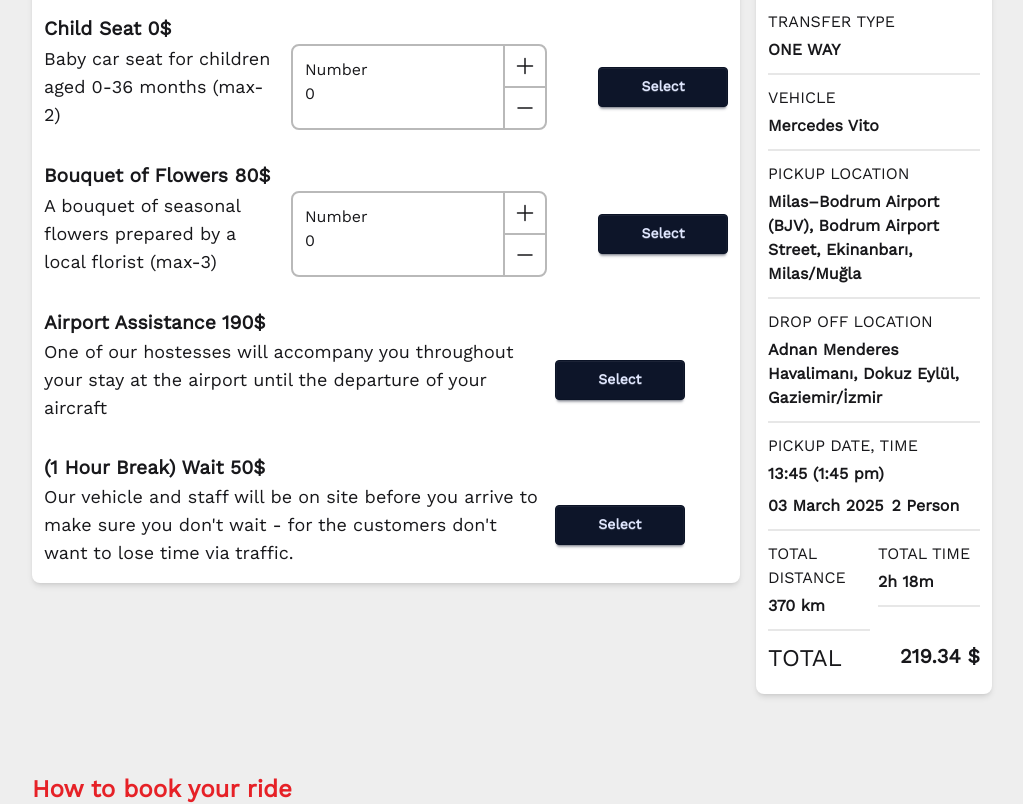
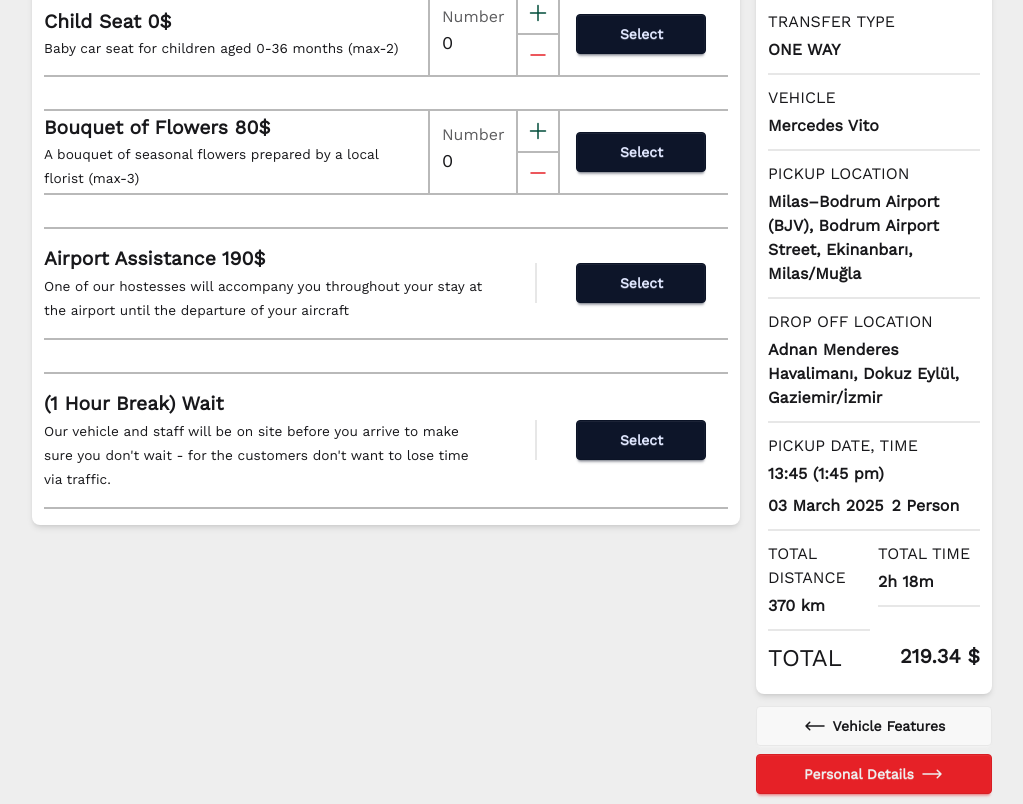
Before and after one commit to serin-gorkem/OakTravel, a React (Vite) app: page /OakTravel/extras in a window 1280 px wide. Shown: the part 266-1070 px from the top of the page, without its empty margins (128-1151 px from the left). Built offline with nearby package versions, Linux system fonts and the light colour scheme; no server answers.

Commit message:
feat:Extras extra option UI Desktop version pt2, Extras page UI Design pt3

```diff
--- a/src/Extras.jsx
+++ b/src/Extras.jsx
@@ -13,9 +13,7 @@
 const Nav = lazy(() => import("./components/Nav"));
 const Steps = lazy(() => import("./sections/Steps"));
 const PageIndicator = lazy(() => import("./components/PageIndicator"));
-  const ExtrasSummaryCard = lazy(() =>
-    import("./components/ExtrasSummaryCard")
-  );
+const ExtrasSummaryCard = lazy(() => import("./components/ExtrasSummaryCard"));
 
 {
   /* API Keys and images import */
@@ -37,15 +35,19 @@ import ExtrasCard from "./components/ExtrasCard";
           <div className="lg:hidden block">
             {/* Use switch case to change the page indicator */}
             <PageIndicator activePage={"Extras"} />
-              <ExtrasCard/>
+            <ExtrasCard />
           </div>
           <aside className="flex flex-col gap-3 xl:w-4/12 lg:w-5/12">
             <ExtrasSummaryCard
               img={CarVitoIMG}
               transferType={"ONE WAY"}
               vehicleType={"Mercedes Vito"}
-                pickupLocation={"Milas–Bodrum Airport (BJV), Bodrum Airport Street, Ekinanbarı, Milas/Muğla"}
-                dropOffLocation={"Adnan Menderes Havalimanı, Dokuz Eylül, Gaziemir/İzmir"}
+              pickupLocation={
+                "Milas–Bodrum Airport (BJV), Bodrum Airport Street, Ekinanbarı, Milas/Muğla"
+              }
+              dropOffLocation={
+                "Adnan Menderes Havalimanı, Dokuz Eylül, Gaziemir/İzmir"
+              }
               pickupTime={"13:45 (1:45 pm)"}
               pickupDate={"03 March 2025"}
               pickupPerson={"2"}
@@ -53,18 +55,55 @@ import ExtrasCard from "./components/ExtrasCard";
               totalTime={"2h 18m"}
               totalPrice={"219.34 $"}
             />
+            {/* Navigation Buttons */}
+            <div className="flex md:flex-wrap gap-2 justify-between w-full">
+              <button className="btn w-5/12 px-0 md:w-full btn-gray">
+                <svg
+                  xmlns="http://www.w3.org/2000/svg"
+                  fill="none"
+                  viewBox="0 0 24 24"
+                  strokeWidth={1.5}
+                  stroke="currentColor"
+                  className="size-6"
+                >
+                  <path
+                    strokeLinecap="round"
+                    strokeLinejoin="round"
+                    d="M6.75 15.75 3 12m0 0 3.75-3.75M3 12h18"
+                  />
+                </svg>
+                Vehicle Features
+              </button>
+              <button className="btn w-5/12 px-0 md:w-full btn-warning text-base-100">
+                Personal Details
+                <svg
+                  xmlns="http://www.w3.org/2000/svg"
+                  fill="none"
+                  viewBox="0 0 24 24"
+                  strokeWidth={1.5}
+                  stroke="currentColor"
+                  className="size-6"
+                >
+                  <path
+                    strokeLinecap="round"
+                    strokeLinejoin="round"
+                    d="M17.25 8.25 21 12m0 0-3.75 3.75M21 12H3"
+                  />
+                </svg>
+              </button>
+            </div>
           </aside>
           <div className="lg:w-full flex flex-col gap-4">
-              <div className="hidden lg:block">
+            <div className="hidden lg:flex lg:flex-col lg:gap-4">
               <PageIndicator />
-                <ExtrasCard/>
+              <ExtrasCard />
             </div>
           </div>
         </section>
         <div className="[&>section]:max-w-full">
           <Steps />
         </div>
-          <div className="bg-primary h-fit">
+        <div className="bg-primary h-fit mt-10">
           <Footer />
         </div>
       </div>
--- a/src/VehicleFeatures.jsx
+++ b/src/VehicleFeatures.jsx
@@ -180,7 +180,7 @@ const VehicleFeatures = memo(function () {
         <div className="[&>section]:max-w-full">
           <Steps />
         </div>
-        <div className="bg-primary h-fit">
+        <div className="bg-primary h-fit mt-10">
           <Footer />
         </div>
       </div>
--- a/src/components/ExtrasCard.jsx
+++ b/src/components/ExtrasCard.jsx
@@ -4,19 +4,31 @@ const ExtrasCard = memo(function () {
   const [childSeatNumber, setChildSeatNumber] = useState(0);
   const [flowersNumber, setFlowersNumber] = useState(0);
   function increase(type) {
-    console.log(type);
-    if(type ==="child-seat" && childSeatNumber < 2){
+    switch (true) {
+      case type === "child-seat" && childSeatNumber < 2:
         setChildSeatNumber(childSeatNumber + 1);
-    }else if(type === "flower" && flowersNumber < 3){
+        break;
+
+      case type === "flowers" && flowersNumber < 3:
         setFlowersNumber(flowersNumber + 1);
+        break;
+
+      default:
+        break;
     }
   }
   function decrease(type) {
-    console.log("decrease");
-    if(type ==="child-seat" && childSeatNumber > 0){
+    switch (true) {
+      case type === "child-seat" && childSeatNumber > 0:
         setChildSeatNumber(childSeatNumber - 1);
-    }else if(type === "flower" && flowersNumber > 0){
+        break;
+
+      case type === "flowers" && flowersNumber > 0:
         setFlowersNumber(flowersNumber - 1);
+        break;
+
+      default:
+        break;
     }
   }
   return (
@@ -40,16 +52,19 @@ const ExtrasCard = memo(function () {
           Extra options
         </figcaption>
       </figure>
-      <div className="divider my-1"></div>
-      <form className="flex flex-col justify-between gap-8">
+      <div className="divider my-1 md:hidden"></div>
+      {/* Mobile Form Container */}
+      <form className="flex flex-col md:hidden justify-between gap-8">
         <fieldset className="flex flex-col md:justify-between md:items-center md:w-full md:flex-row gap-3">
-          <legend className="font-bold text-[clamp(1rem,0.9142rem+0.3661vw,1.5rem)] ">Child Seat 0$</legend>
+          <legend className="font-bold text-[clamp(1rem,0.9142rem+0.3661vw,1.5rem)] ">
+            Child Seat 0$
+          </legend>
           <label className="md:text-lg">
             Baby car seat for children aged 0-36 months (max-2)
           </label>
           {/*Button Box Container */}
           <div className="flex flex-col md:flex-row gap-2 md:w-fit justify-between md:items-center">
-          {/* Numbers Box */}
+            {/* Numbers Box */}
             <div className="flex justify-between w-full md:w-64 rounded-box h-fit border-2 border-[#B9B9B9]">
               <div className="p-3">
                 <h3>Number</h3>
@@ -58,7 +73,7 @@ const ExtrasCard = memo(function () {
               <div>
                 <div
                   onClick={() => increase("child-seat")}
-                  className="border-l-2 cursor-pointer border-b-2 border-[#B9B9B9] p-2"
+                  className="border-l-2 cursor-pointer border-b-2 active:bg-base-100 border-[#B9B9B9] p-2"
                 >
                   <svg
                     xmlns="http://www.w3.org/2000/svg"
@@ -66,7 +81,7 @@ const ExtrasCard = memo(function () {
                     viewBox="0 0 24 24"
                     strokeWidth={1.5}
                     stroke="currentColor"
-                    className="size-6"
+                    className="size-6 text-success-content"
                   >
                     <path
                       strokeLinecap="round"
@@ -77,7 +92,7 @@ const ExtrasCard = memo(function () {
                 </div>
                 <div
                   onClick={() => decrease("child-seat", 1)}
-                  className="border-l-2 cursor-pointer border-[#B9B9B9] p-2"
+                  className="border-l-2 cursor-pointer active:bg-base-100 border-[#B9B9B9] p-2"
                 >
                   <svg
                     xmlns="http://www.w3.org/2000/svg"
@@ -85,7 +100,7 @@ const ExtrasCard = memo(function () {
                     viewBox="0 0 24 24"
                     strokeWidth={1.5}
                     stroke="currentColor"
-                    className="size-6"
+                    className="size-6 text-warning"
                   >
                     <path
                       strokeLinecap="round"
@@ -102,21 +117,23 @@ const ExtrasCard = memo(function () {
           </div>
         </fieldset>
         <fieldset className="flex flex-col md:justify-between md:items-center md:w-full md:flex-row gap-3">
-          <legend className="font-bold text-[clamp(1rem,0.9142rem+0.3661vw,1.5rem)] ">Bouquet of Flowers 80$</legend>
+          <legend className="font-bold text-[clamp(1rem,0.9142rem+0.3661vw,1.5rem)] ">
+            Bouquet of Flowers 80$
+          </legend>
           <label className="md:text-lg">
             A bouquet of seasonal flowers prepared by a local florist (max-3)
           </label>
           {/*Button Box Container */}
           <div className="flex flex-col md:flex-row gap-2 md:w-fit justify-between md:items-center">
-          {/* Numbers Box */}
+            {/* Numbers Box */}
             <div className="flex justify-between w-full md:w-64 rounded-box h-fit border-2 border-[#B9B9B9]">
               <div className="p-3">
                 <h3>Number</h3>
-                <p>{childSeatNumber}</p>
+                <p>{flowersNumber}</p>
               </div>
               <div>
                 <div
-                  onClick={() => increase("flower")}
+                  onClick={() => increase("flowers")}
                   className="border-l-2 cursor-pointer border-b-2 border-[#B9B9B9] p-2"
                 >
                   <svg
@@ -125,7 +142,7 @@ const ExtrasCard = memo(function () {
                     viewBox="0 0 24 24"
                     strokeWidth={1.5}
                     stroke="currentColor"
-                    className="size-6"
+                    className="size-6 text-success-content"
                   >
                     <path
                       strokeLinecap="round"
@@ -135,7 +152,7 @@ const ExtrasCard = memo(function () {
                   </svg>
                 </div>
                 <div
-                  onClick={() => decrease("flower", 1)}
+                  onClick={() => decrease("flowers", 1)}
                   className="border-l-2 cursor-pointer border-[#B9B9B9] p-2"
                 >
                   <svg
@@ -144,7 +161,7 @@ const ExtrasCard = memo(function () {
                     viewBox="0 0 24 24"
                     strokeWidth={1.5}
                     stroke="currentColor"
-                    className="size-6"
+                    className="size-6 text-warning"
                   >
                     <path
                       strokeLinecap="round"
@@ -161,32 +178,200 @@ const ExtrasCard = memo(function () {
           </div>
         </fieldset>
         <fieldset className="flex flex-col md:justify-between md:items-center md:w-full md:flex-row gap-3">
-          <legend className="font-bold text-[clamp(1rem,0.9142rem+0.3661vw,1.5rem)] ">Airport Assistance 190$</legend>
+          <legend className="font-bold text-[clamp(1rem,0.9142rem+0.3661vw,1.5rem)] ">
+            Airport Assistance 190$
+          </legend>
           <label className="md:text-lg">
-            One of our hostesses will accompany you throughout your stay at the airport until the departure of your aircraft
+            One of our hostesses will accompany you throughout your stay at the
+            airport until the departure of your aircraft
           </label>
           {/*Button Box Container */}
           <div className="flex flex-col md:flex-row gap-2 md:w-fit justify-between md:items-center">
-          {/* Numbers Box */}
+            {/* Numbers Box */}
             <button className="btn btn-primary w-1/2 md:w-3/12 px-16">
               Select
             </button>
           </div>
         </fieldset>
         <fieldset className="flex flex-col md:justify-between md:items-center md:w-full md:flex-row gap-3">
-          <legend className="font-bold text-[clamp(1rem,0.9142rem+0.3661vw,1.5rem)] ">(1 Hour Break) Wait 50$</legend>
+          <legend className="font-bold text-[clamp(1rem,0.9142rem+0.3661vw,1.5rem)] ">
+            (1 Hour Break) Wait 50$
+          </legend>
           <label className="md:text-lg">
-          Our vehicle and staff will be on site before you arrive to make sure you don't wait - for the customers don't want to lose time via traffic.
+            Our vehicle and staff will be on site before you arrive to make sure
+            you don't wait - for the customers don't want to lose time via
+            traffic.
           </label>
           {/*Button Box Container */}
           <div className="flex flex-col md:flex-row gap-2 md:w-fit justify-between md:items-center">
-          {/* Numbers Box */}
+            {/* Numbers Box */}
             <button className="btn btn-primary w-1/2 md:w-3/12 px-16">
               Select
             </button>
           </div>
         </fieldset>
       </form>
+      {/* Desktop Form Container */}
+      <form className="hidden md:flex md:flex-col justify-between gap-8">
+        <fieldset className="flex border-y-2 border-[#B9B9B9] items-center justify-between w-full">
+          <div>
+            <h1 className="font-bold text-[clamp(1rem,0.9142rem+0.3661vw,1.5rem)] ">
+              Child Seat 0$
+            </h1>
+            <label className="text-[clamp(0.75rem,0.7071rem+0.1831vw,1rem))]">
+              Baby car seat for children aged 0-36 months (max-2)
+            </label>
+          </div>
+          <div className="flex items-center justify-center gap-4">
+            <div className="border-x-2 border-[#B9B9B9] flex h-full ">
+              <div className="p-3">
+                <h3 className="text-base opacity-70">Number</h3>
+                <p className="text-lg">{childSeatNumber}</p>
+              </div>
+              <div className="flex flex-col justify-between">
+                <div
+                  onClick={() => increase("child-seat")}
+                  className="border-l-2 cursor-pointer hover:bg-base-100 border-b-2 border-[#B9B9B9] p-2"
+                >
+                  <svg
+                    xmlns="http://www.w3.org/2000/svg"
+                    fill="none"
+                    viewBox="0 0 24 24"
+                    strokeWidth={1.5}
+                    stroke="currentColor"
+                    className="size-6 text-success-content"
+                  >
+                    <path
+                      strokeLinecap="round"
+                      strokeLinejoin="round"
+                      d="M12 4.5v15m7.5-7.5h-15"
+                    />
+                  </svg>
+                </div>
+                <div
+                  onClick={() => decrease("child-seat", 1)}
+                  className="border-l-2 cursor-pointer hover:bg-base-100 border-[#B9B9B9] p-2"
+                >
+                  <svg
+                    xmlns="http://www.w3.org/2000/svg"
+                    fill="none"
+                    viewBox="0 0 24 24"
+                    strokeWidth={1.5}
+                    stroke="currentColor"
+                    className="size-6 text-warning"
+                  >
+                    <path
+                      strokeLinecap="round"
+                      strokeLinejoin="round"
+                      d="M5 12h14"
+                    />
+                  </svg>
+                </div>
+              </div>
+            </div>
+            <button className="btn btn-primary hover:bg-base-300 hover:text-primary w-2/12 px-16">
+              Select
+            </button>
+          </div>
+        </fieldset>
+        <fieldset className="flex border-y-2 border-[#B9B9B9] items-center justify-between w-full">
+          <div>
+            <h1 className="font-bold text-[clamp(1rem,0.9142rem+0.3661vw,1.5rem)] ">
+              Bouquet of Flowers 80$
+            </h1>
+            <label className="text-[clamp(0.75rem,0.7071rem+0.1831vw,1rem))]">
+              A bouquet of seasonal flowers prepared by a local florist (max-3)
+            </label>
+          </div>
+          <div className="flex items-center justify-center gap-4">
+            <div className="border-x-2 border-[#B9B9B9] flex h-full ">
+              <div className="p-3">
+                <h3 className="text-base opacity-70">Number</h3>
+                <p className="text-lg">{flowersNumber}</p>
+              </div>
+              <div className="flex flex-col justify-between">
+                <div
+                  onClick={() => increase("flowers")}
+                  className="border-l-2 cursor-pointer hover:bg-base-100 border-b-2 border-[#B9B9B9] p-2"
+                >
+                  <svg
+                    xmlns="http://www.w3.org/2000/svg"
+                    fill="none"
+                    viewBox="0 0 24 24"
+                    strokeWidth={1.5}
+                    stroke="currentColor"
+                    className="size-6 text-success-content"
+                  >
+                    <path
+                      strokeLinecap="round"
+                      strokeLinejoin="round"
+                      d="M12 4.5v15m7.5-7.5h-15"
+                    />
+                  </svg>
+                </div>
+                <div
+                  onClick={() => decrease("flowers", 1)}
+                  className="border-l-2 cursor-pointer hover:bg-base-100 border-[#B9B9B9] p-2"
+                >
+                  <svg
+                    xmlns="http://www.w3.org/2000/svg"
+                    fill="none"
+                    viewBox="0 0 24 24"
+                    strokeWidth={1.5}
+                    stroke="currentColor"
+                    className="size-6 text-warning"
+                  >
+                    <path
+                      strokeLinecap="round"
+                      strokeLinejoin="round"
+                      d="M5 12h14"
+                    />
+                  </svg>
+                </div>
+              </div>
+            </div>
+            <button className="btn btn-primary hover:bg-base-300 hover:text-primary w-2/12 px-16">
+              Select
+            </button>
+          </div>
+        </fieldset>
+        <fieldset className="flex border-y-2 py-4 border-[#B9B9B9] items-center justify-between w-full">
+          <div>
+            <h1 className="font-bold text-[clamp(1rem,0.9142rem+0.3661vw,1.5rem)] ">
+              Airport Assistance 190$
+            </h1>
+            <label className="text-[clamp(0.75rem,0.7071rem+0.1831vw,1rem))]">
+              One of our hostesses will accompany you throughout your stay at
+              the airport until the departure of your aircraft
+            </label>
+          </div>
+          <div className="flex items-center justify-center gap-4">
+            <div className="divider divider-horizontal "></div>
+            <button className="btn btn-primary hover:bg-base-300 hover:text-primary w-2/12 px-16">
+              Select
+            </button>
+          </div>
+        </fieldset>
+        <fieldset className="flex border-y-2 py-4 border-[#B9B9B9] items-center justify-between w-full">
+          <div>
+            <h1 className="font-bold text-[clamp(1rem,0.9142rem+0.3661vw,1.5rem)] ">
+              (1 Hour Break) Wait
+            </h1>
+            <label className="text-[clamp(0.75rem,0.7071rem+0.1831vw,1rem))]">
+              Our vehicle and staff will be on site before you arrive to make
+              sure you don't wait - for the customers don't want to lose time
+              via traffic.
+            </label>
+          </div>
+          <div className="flex items-center justify-center gap-4">
+            <div className="divider divider-horizontal "></div>
+            <button className="btn btn-primary hover:bg-base-300 hover:text-primary w-2/12 px-16">
+              Select
+            </button>
+          </div>
+        </fieldset>
+      </form>
+
     </article>
   );
 });
```
Also changed, not shown: src/components/Nav.jsx (+12 -11 lines). Lines whose indentation alone changed are shown as unchanged.
